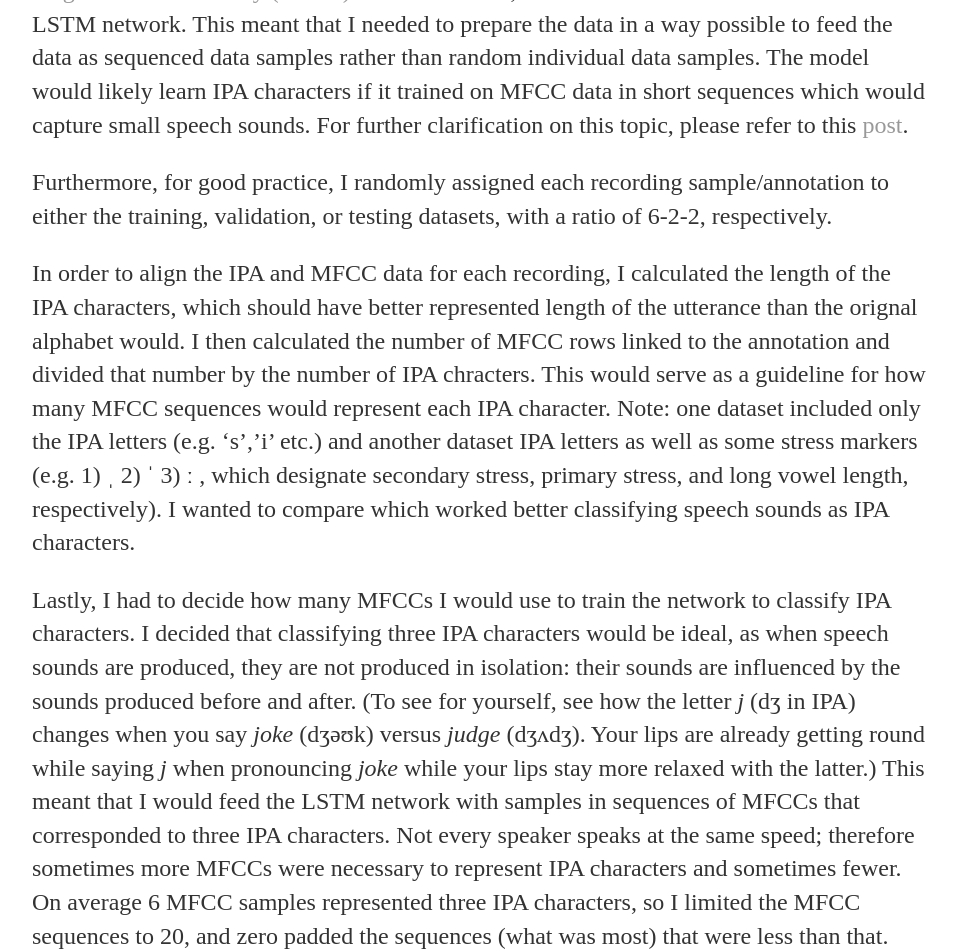
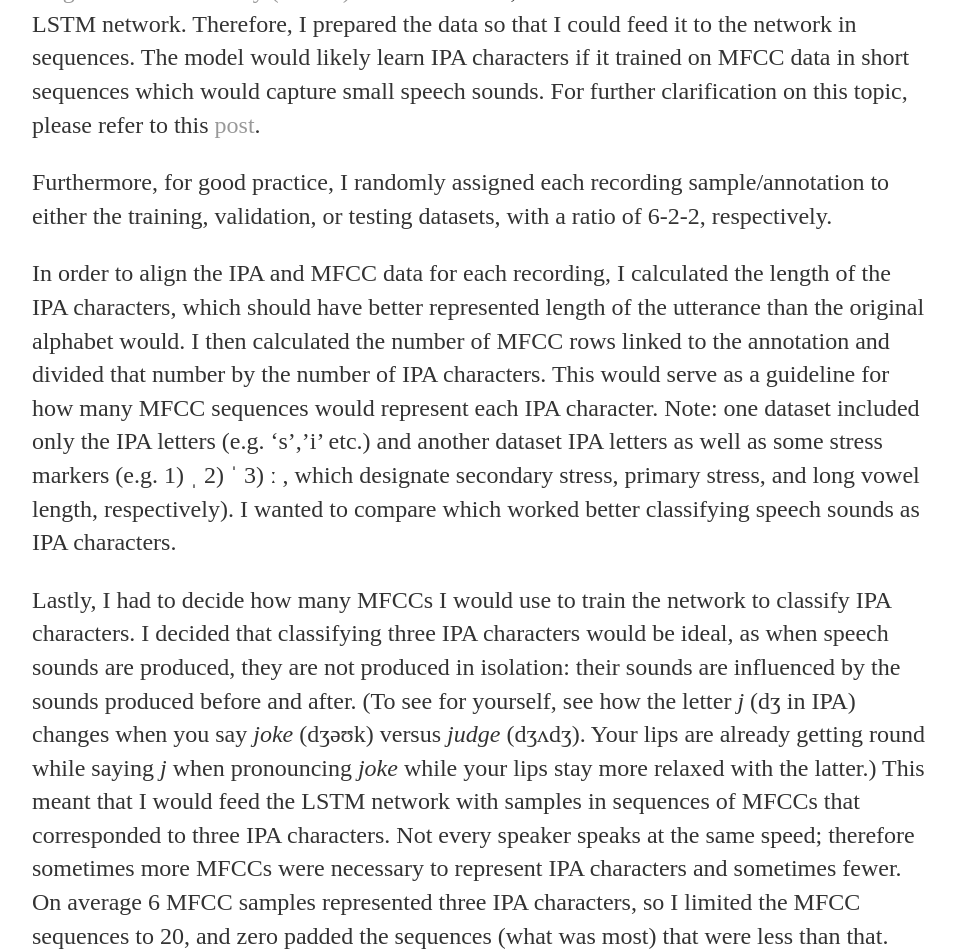
Before and after one commit to a-n-rose/a-n-rose.github.io, a Jekyll site: the page built from _posts/2018-09-26-english-speech-to-ipa.md, in a window 1280 px wide and 1400 px high, scrolled down 2867 px. Shown: the top 952 px of the window, without its empty margins (160-1116 px from the left). Built offline with Jekyll 4.4.1, drawn with Linux system fonts in a browser that asks for light colours; some of the changed text lies outside the part shown.

Commit message:
typo fixes, edits

```diff
--- a/_posts/2018-09-26-english-speech-to-ipa.md
+++ b/_posts/2018-09-26-english-speech-to-ipa.md
@@ -30,15 +30,15 @@
 
 ## Step two: combine data/prep data for training models
 
-The IPA and MFCC data needed to be paired so the trained model could classify the MFCC data as certain IPA characters. Given my experience with <a href="/2018/09/07/language-classifier-LSTM.html">both simple artificial (ANN) and long short term memory (LSTM) neural networks</a>, I new I wanted to feed the data to an LSTM network. This meant that I needed to prepare the data in a way possible to feed the data as sequenced data samples rather than random individual data samples. The model would likely learn IPA characters if it trained on MFCC data in short sequences which would capture small speech sounds. For further clarification on this topic, please refer to this <a href="http://practicalcryptography.com/miscellaneous/machine-learning/guide-mel-frequency-cepstral-coefficients-mfccs/">post</a>.
+The IPA and MFCC data needed to be paired so the trained model could classify the MFCC data as certain IPA characters. Given my experience with <a href="/2018/09/07/language-classifier-LSTM.html">both simple artificial (ANN) and long short term memory (LSTM) neural networks</a>, I knew I wanted to feed the data to an LSTM network. Therefore, I prepared the data so that I could feed it to the network in sequences. The model would likely learn IPA characters if it trained on MFCC data in short sequences which would capture small speech sounds. For further clarification on this topic, please refer to this <a href="http://practicalcryptography.com/miscellaneous/machine-learning/guide-mel-frequency-cepstral-coefficients-mfccs/">post</a>.
 
 Furthermore, for good practice, I randomly assigned each recording sample/annotation to either the training, validation, or testing datasets, with a ratio of 6-2-2, respectively.
 
-In order to align the IPA and MFCC data for each recording, I calculated the length of the IPA characters, which should have better represented length of the utterance than the orignal alphabet would. I then calculated the number of MFCC rows linked to the annotation and divided that number by the number of IPA chracters. This would serve as a guideline for how many MFCC sequences would represent each IPA character. Note: one dataset included only the IPA letters (e.g. 's','i' etc.) and another dataset IPA letters as well as some stress markers (e.g. 1) ˌ 2) ˈ 3) ː , which designate secondary stress, primary stress, and long vowel length, respectively). I wanted to compare which worked better classifying speech sounds as IPA characters.
+In order to align the IPA and MFCC data for each recording, I calculated the length of the IPA characters, which should have better represented length of the utterance than the original alphabet would. I then calculated the number of MFCC rows linked to the annotation and divided that number by the number of IPA characters. This would serve as a guideline for how many MFCC sequences would represent each IPA character. Note: one dataset included only the IPA letters (e.g. 's','i' etc.) and another dataset IPA letters as well as some stress markers (e.g. 1) ˌ 2) ˈ 3) ː , which designate secondary stress, primary stress, and long vowel length, respectively). I wanted to compare which worked better classifying speech sounds as IPA characters.
 
 Lastly, I had to decide how many MFCCs I would use to train the network to classify IPA characters. I decided that classifying three IPA characters would be ideal, as when speech sounds are produced, they are not produced in isolation: their sounds are influenced by the sounds produced before and after. (To see for yourself, see how the letter *j* (dʒ in IPA) changes when you say *joke* (dʒəʊk) versus *judge* (dʒʌdʒ). Your lips are already getting round while saying *j* when pronouncing *joke* while your lips stay more relaxed with the latter.) This meant that I would feed the LSTM network with samples in sequences of MFCCs that corresponded to three IPA characters. Not every speaker speaks at the same speed; therefore sometimes more MFCCs were necessary to represent IPA characters and sometimes fewer. On average 6 MFCC samples represented three IPA characters, so I limited the MFCC sequences to 20, and zero padded the sequences (what was most) that were less than that.
 
-Lastly, I had to turn the label data (i.e. three IPA characters) from strings into integers, data the LSTM could work with. To do so, I generated a list of all 3-letter IPA combinations possible, including letter repeats. I then applied the indices of these as labels of the MFCC sequence data. This way I could avoid using one-hot-encoding (I tried that and got a memory error), but I'll get into that later.
+Lastly, I had to turn the label data (i.e. three IPA characters) from strings into integers, data the LSTM could work with. To do so, I generated a list of all 3-letter IPA combinations possible, including letter repeats. I then applied the indexes of these as labels of the MFCC sequence data. This way I could avoid using one-hot-encoding (I tried that and got a memory error), but I'll get into that later.
 
 ### Table 3: MFCC data with IPA label
 ![Imgur](https://i.imgur.com/4vvSciZ.png?1)
```
